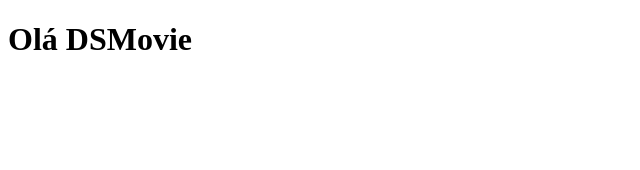
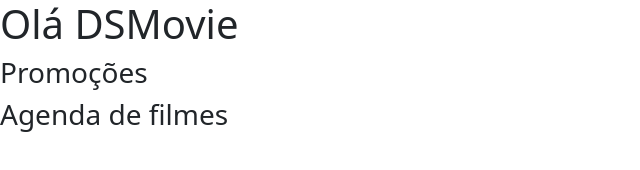
Before and after one commit to NathanBertani/dsmovie, a plain HTML site: page index.html in a window 1280 px wide. Shown: the whole page, without its empty margins (0-640 px from the left). Drawn offline with nearby package versions, Linux system fonts and the light colour scheme.

Commit message:
Bootstrap

```diff
--- a/index.html
+++ b/index.html
@@ -5,9 +5,14 @@
     <meta http-equiv="X-UA-Compatible" content="IE=edge">
     <meta name="viewport" content="width=device-width, initial-scale=1.0">
     <title>DSMovie</title>
+
+    <link href="https://cdn.jsdelivr.net/npm/bootstrap@5.2.0-beta1/dist/css/bootstrap.min.css" rel="stylesheet" integrity="sha384-0evHe/X+R7YkIZDRvuzKMRqM+OrBnVFBL6DOitfPri4tjfHxaWutUpFmBp4vmVor" crossorigin="anonymous">
+
 </head>
 <body>
     <h1>Olá DSMovie</h1>
+    <h3>Promoções</h3>
+    <h3>Agenda de filmes</h3>
 
 
 </body>
```
